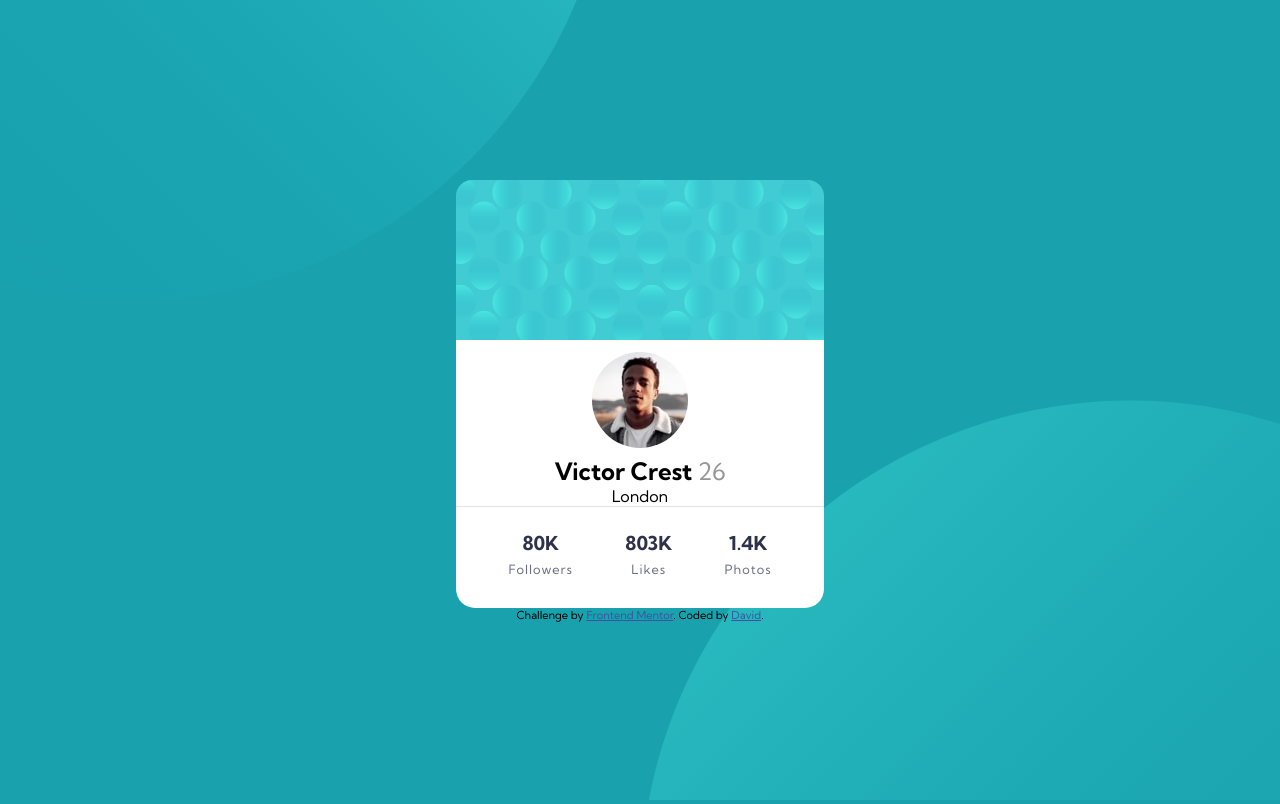
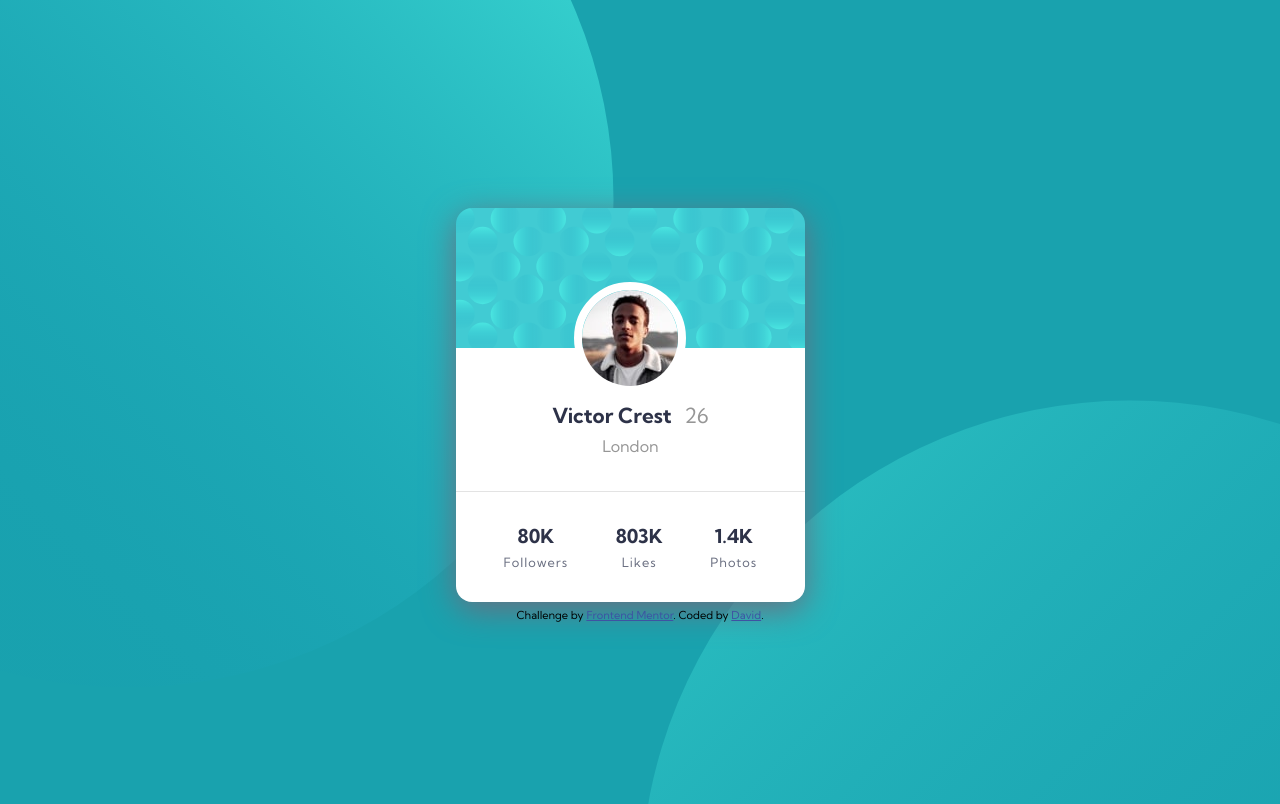
Before and after one commit to Kami-No-Musuko/profile-card-component-main, a plain HTML site: page index.html in a window 1280 px wide. Shown: the top 804 px of the page. Drawn offline with Linux system fonts and the light colour scheme.

Commit message:
Final product (Overflow issue)

```diff
--- a/index.html
+++ b/index.html
@@ -12,13 +12,14 @@
 <body>
   <main>
     <div class="card">
-        <img src="images/bg-pattern-card.svg" class="card-img">
+        <!-- <img src="images/bg-pattern-card.svg" class="card-img"> -->
         <div class="card-header">
           <img src="images/image-victor.jpg" alt="user profile picture" class="card-pfp">
           <div class="card-header-info">
-            <h2 class="card-name">Victor Crest <span class="darkgrayishblue h1-26">26</span></h2>
+            <h2 class="card-name">Victor Crest</h2>
+            <p class="card-age">26</p>
+          </div>
             <p class="card-location">London</p>
-          </div>
         </div>
         <div class="card-profile-stats">
           <div class="stat">
--- a/styles/styles.scss
+++ b/styles/styles.scss
@@ -22,50 +22,62 @@ body{
     /* Layout */
     box-sizing: border-box;
     font-family: $font-family;
-    max-width:100vw;
-    max-height:100vh;
+    width:100vw;
+    height:100vh;
     }
 
 main{
-  background-color: $color-white;
-  border-radius: 1.2em;
+  margin: 0 auto;
+  margin-top: 13em;
   width: 23em;
   height:25em;
-  margin: 0 auto;
-  margin-top: 13em;
-  display: flex;
-  align-items: center;
-  justify-content: center;
 
   .card{
-    font-size: 1em;
-    .card-img{
-        z-index:1;
-        margin-top:-2.2em;
-        height:10em;
-        width:23em;
-        border-radius: 1em 1em 0 0;
-      }
+    border-radius: 1em;
+    width: 21.8em;
+    max-height:25em;
+    padding-top: 4.6rem;
+
+
+    display: flex;
+    flex-direction: column;
+    align-items: center;
+    box-shadow: 0 0.5rem 2rem rgba($dark-grayish-blue, 1);
+    background: url(../images/bg-pattern-card.svg) no-repeat;
+    background-color: $color-white;
       .card-header{
         display: flex;
         align-items: center;
         justify-content: center;
         flex-direction: column;
-        flex-wrap: wrap;
-        text-align: center;
+
         .card-pfp{
             border-radius: 50%;
             border: .5em solid $color-white;
             z-index: 2;
         }
-        span{
-            font-weight: lighter;
-            color:$darkgray;
+        .card-header-info{
+            display: flex;
+            align-items: center;
+            gap:.8em;
+            padding:0.5em 0;
+            .card-name{
+                font-size:1.3em;
+                color:$very-dark-desaturated-blue;
+            }
+            .card-age{
+                font-size: 1.3em;
+                color:$darkgray;
+            }
+        }
+        .card-location{
+            color: $darkgray;
+            padding:0 0 2.2em 0;
         }
       }
       .card-profile-stats{
         width: 100%;
-        padding: 1.5rem 0;
+        padding: 2rem 0;
         border-top: 1px solid lighten($darkgray, 30%);
         text-align: center;
         display: flex;
```
Also changed, not shown: styles/styles.css, 1 other file.
